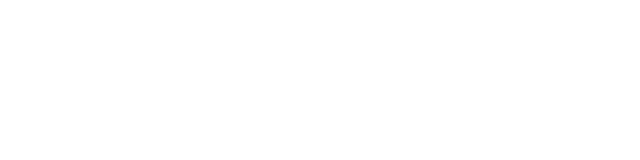
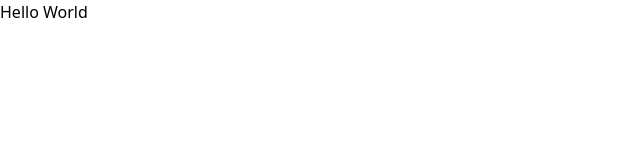
Before and after one commit to NnadiukwuCynthia/group-one, a React (Create React App) app: page / in a window 1280 px wide. Shown: the top 160 px of the page, without its empty margins (0-640 px from the left). Built offline with nearby package versions, Linux system fonts and the light colour scheme.

Commit message:
minor changes

```diff
--- a/src/App.js
+++ b/src/App.js
@@ -1,7 +1,7 @@
 import "./App.css";
 
 function App() {
-  return <></>;
+  return <> Hello World</>;
 }
 
 export default App;
--- a/src/index.css
+++ b/src/index.css
@@ -2,8 +2,22 @@
 @tailwind base;
 @tailwind components;
 @tailwind utilities;
+:root {
+  --primary-clr: #197EF2;
+  --neutral-clr: #7C7E80;
+  --black-clr: #1E1717;
+  --white-clr: #FbF4F4;
+  --error-clr: #FA0724;
+  --success-clr: #01A830;
+  --btn-enabled-clr: #6500FF;
+  --btn-hover-clr: #003E9C;
+  --btn-clicked-clr: #003E9C;
+  --btn-disabled-clr: #6BA6FF;
+}
+
 body {
   margin: 0;
+  padding: 0;
   font-family: " Rubik" sans-serif;
   -webkit-font-smoothing: antialiased;
   -moz-osx-font-smoothing: grayscale;
```
Also changed, not shown: 1 other file (tests, documents, lock files or other folders).
